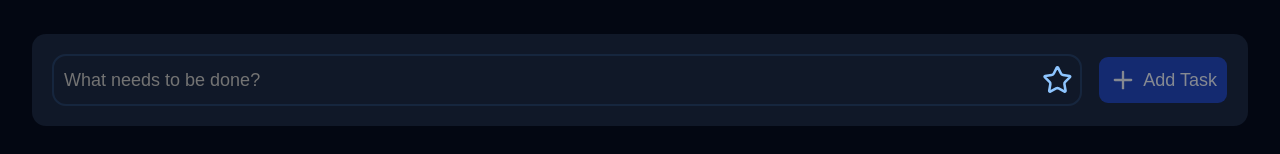
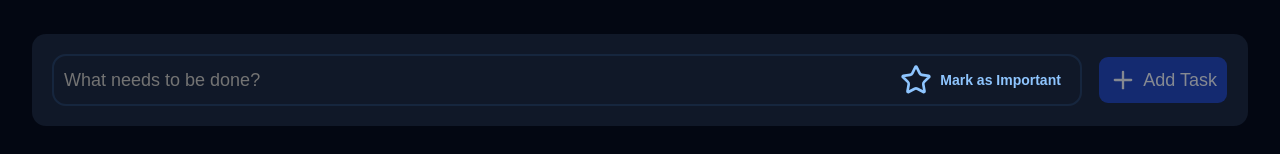
Before and after one commit to HashirBaig/todo-universe, a React (Vite) app: page / in a window 1280 px wide. Shown: the part 144-298 px from the top of the page. Built offline with nearby package versions, Linux system fonts and the light colour scheme; no server answers.

Commit message:
added minor adjustments

```diff
--- a/src/components/AddTaskCard/AddTaskCard.tsx
+++ b/src/components/AddTaskCard/AddTaskCard.tsx
@@ -69,13 +69,25 @@ const AddTaskCard = ({ getList }: AddTaskCardProps) => {
             disabled={isLoading}
           />
 
-          <Star
-            className={cn("size-8 mr-2 cursor-pointer", {
-              "text-blue-300": !isTaskImportant,
-              "text-red-300": isTaskImportant,
-            })}
+          <div
+            className="flex items-center gap-2 cursor-pointer"
             onClick={() => setIsTaskImportant(!isTaskImportant)}
-          />
+          >
+            <Star
+              className={cn("size-8", {
+                "text-blue-300": !isTaskImportant,
+                "text-red-300": isTaskImportant,
+              })}
+            />
+            <span
+              className={cn("text-sm font-semibold w-fit md:w-35", {
+                "text-blue-300": !isTaskImportant,
+                "text-red-300": isTaskImportant,
+              })}
+            >
+              Mark as Important
+            </span>
+          </div>
         </div>
 
         <Button
```
